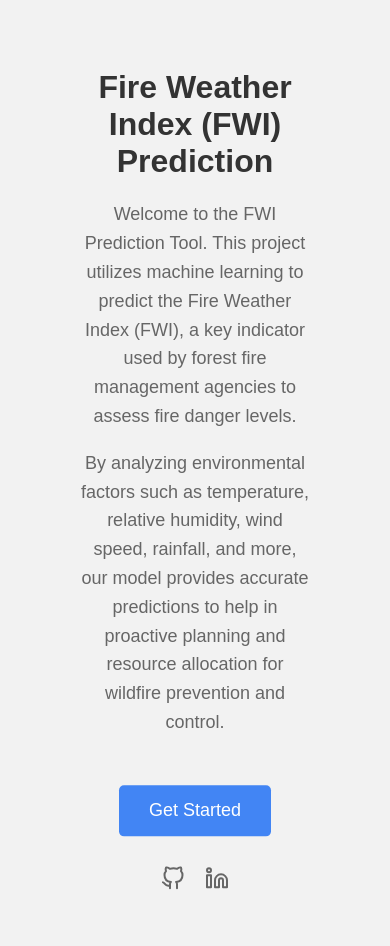
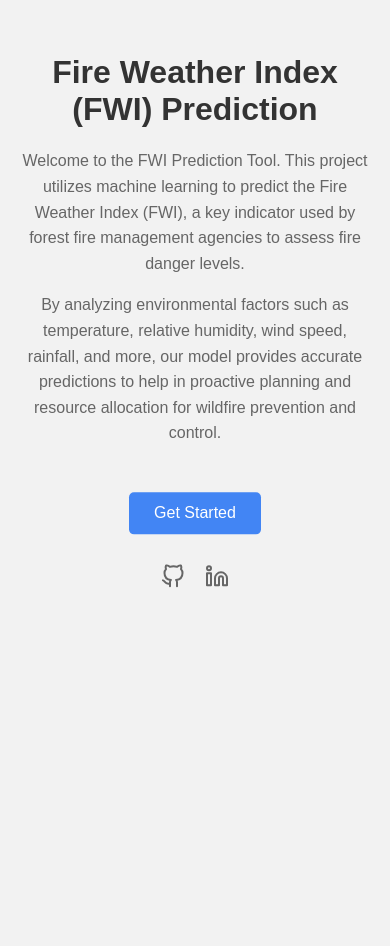
Before and after one commit to harshsinha-12/Algerian_Fire_EndtoEndPrediction, a Flask app: page / in a window 390 px wide. After the commit the page ends 588 px from the top, so only its background shows below. Run offline with Flask 3, Linux system fonts and the light colour scheme; parts of the project's set-up code (start-up, migrations or seed data) failed here and were passed over.

Commit message:
added scroll

```diff
--- a/templates/index.html
+++ b/templates/index.html
@@ -9,19 +9,20 @@
             background-color: #f2f2f2;
             font-family: Arial, sans-serif;
             text-align: center;
-            overflow: hidden;
+            /* Removed overflow: hidden to allow scrolling */
             margin: 0;
             padding: 0;
-            display: flex;
+            /* Removed flex display to prevent content stretching */
+            /* display: flex;
             justify-content: center;
-            align-items: center;
+            align-items: center; */
             min-height: 100vh;
         }
         .container {
-            width: 60%;
+            width: 90%;
             max-width: 800px;
-            margin: 0 auto;
-            padding: 50px;
+            margin: 50px auto;
+            padding: 20px;
             position: relative;
             animation: float 6s ease-in-out infinite;
         }
@@ -74,6 +75,20 @@
                 transform: translateY(0);
             }
         }
+        /* Responsive adjustments */
+        @media (max-width: 600px) {
+            .container {
+                margin: 20px auto;
+                padding: 15px;
+            }
+            p {
+                font-size: 16px;
+            }
+            .btn {
+                padding: 12px 25px;
+                font-size: 16px;
+            }
+        }
     </style>
 </head>
 <body>
```
Also changed, not shown: templates/home.html (+20 -3 lines).
